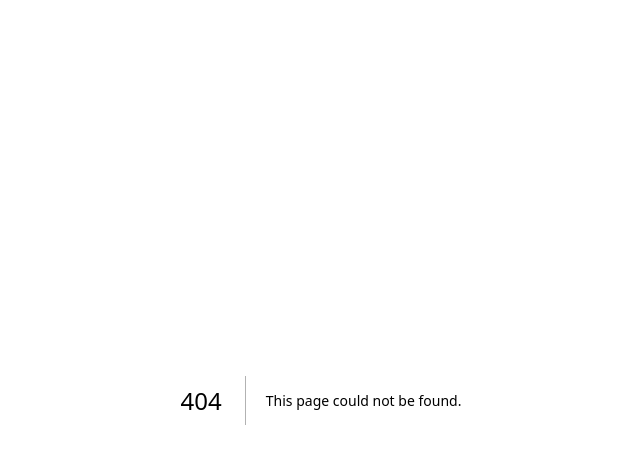
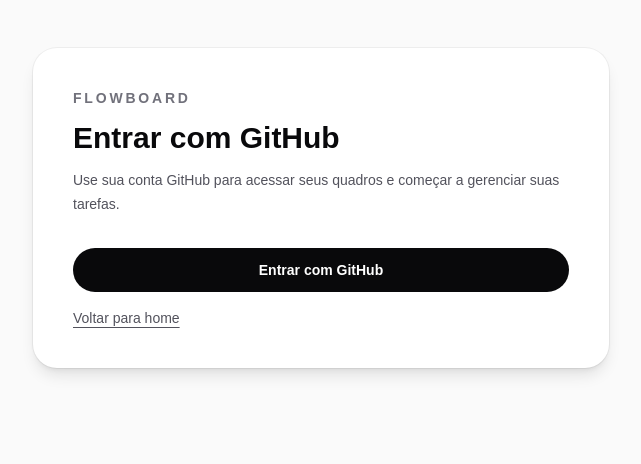
Before and after one commit to andreynzz/flowboard, a Next.js app: page /login in a window 1280 px wide. Before the commit this address had no page. Shown: the top 464 px of the page, without its empty margins (319-960 px from the left). Built offline with nearby package versions, Linux system fonts and the light colour scheme.

Commit message:
feat: implement GitHub authentication
- Add NextAuth API route handler
- Configure GitHub OAuth provider
- Create authentication middleware for protected routes
- Add login page with GitHub sign-in button
- Create protected dashboard page
- Setup AuthProvider component for client-side auth

```diff
--- /dev/null
+++ b/app/api/auth/[...nextauth]/route.ts
@@ -0,0 +1,6 @@
+import NextAuth from "next-auth";
+import { authOptions } from "@/lib/auth";
+
+const handler = NextAuth(authOptions);
+
+export { handler as GET, handler as POST };
--- /dev/null
+++ b/app/app/page.tsx
@@ -0,0 +1,14 @@
+export default function AppDashboardPage() {
+  return (
+    <div className="min-h-screen bg-zinc-50 px-6 py-12 dark:bg-zinc-950">
+      <main className="mx-auto flex w-full max-w-5xl flex-col gap-6 rounded-3xl bg-white p-10 shadow-lg ring-1 ring-black/5 dark:bg-zinc-950 dark:ring-white/10">
+        <h1 className="text-3xl font-semibold text-zinc-950 dark:text-zinc-50">
+          Dashboard
+        </h1>
+        <p className="text-sm text-zinc-600 dark:text-zinc-400">
+          Este é o painel protegido do Flowboard. A autenticação já está configurada e você verá esta página somente após login.
+        </p>
+      </main>
+    </div>
+  );
+}
--- /dev/null
+++ b/app/login/page.tsx
@@ -0,0 +1,36 @@
+import Link from "next/link";
+
+export default function LoginPage() {
+  return (
+    <div className="min-h-screen bg-zinc-50 px-6 py-12 dark:bg-zinc-950">
+      <main className="mx-auto flex w-full max-w-xl flex-col gap-8 rounded-3xl bg-white p-10 shadow-lg ring-1 ring-black/5 dark:bg-zinc-950 dark:ring-white/10">
+        <div className="space-y-3">
+          <p className="text-sm font-semibold uppercase tracking-[0.2em] text-zinc-500 dark:text-zinc-400">
+            Flowboard
+          </p>
+          <h1 className="text-3xl font-semibold text-zinc-950 dark:text-zinc-50">
+            Entrar com GitHub
+          </h1>
+          <p className="text-sm leading-6 text-zinc-600 dark:text-zinc-400">
+            Use sua conta GitHub para acessar seus quadros e começar a gerenciar suas tarefas.
+          </p>
+        </div>
+
+        <div className="flex flex-col gap-4">
+          <a
+            href="/api/auth/signin/github"
+            className="inline-flex items-center justify-center rounded-full bg-zinc-950 px-4 py-3 text-sm font-semibold text-white transition hover:bg-zinc-800"
+          >
+            Entrar com GitHub
+          </a>
+          <Link
+            href="/"
+            className="text-sm font-medium text-zinc-600 underline underline-offset-4 dark:text-zinc-300"
+          >
+            Voltar para home
+          </Link>
+        </div>
+      </main>
+    </div>
+  );
+}
--- /dev/null
+++ b/middleware.ts
@@ -0,0 +1,11 @@
+import { withAuth } from "next-auth/middleware";
+
+export default withAuth({
+  pages: {
+    signIn: "/login",
+  },
+});
+
+export const config = {
+  matcher: ["/app/:path*"],
+};
--- /dev/null
+++ b/src/components/AuthProvider.tsx
@@ -0,0 +1,7 @@
+"use client";
+
+import { SessionProvider } from "next-auth/react";
+
+export function AuthProvider({ children }: { children: React.ReactNode }) {
+  return <SessionProvider>{children}</SessionProvider>;
+}
```
